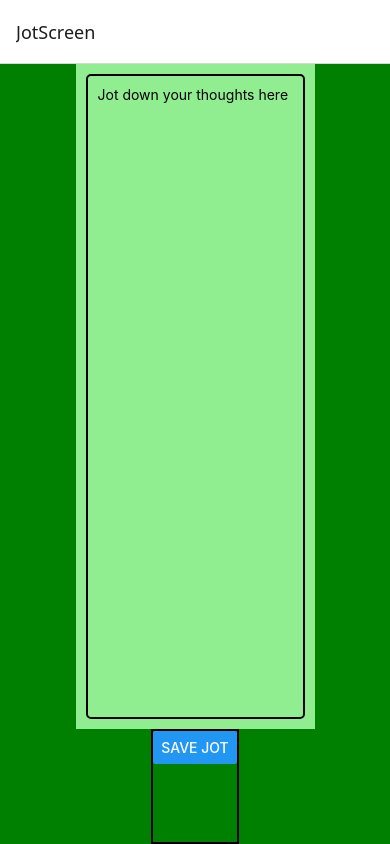
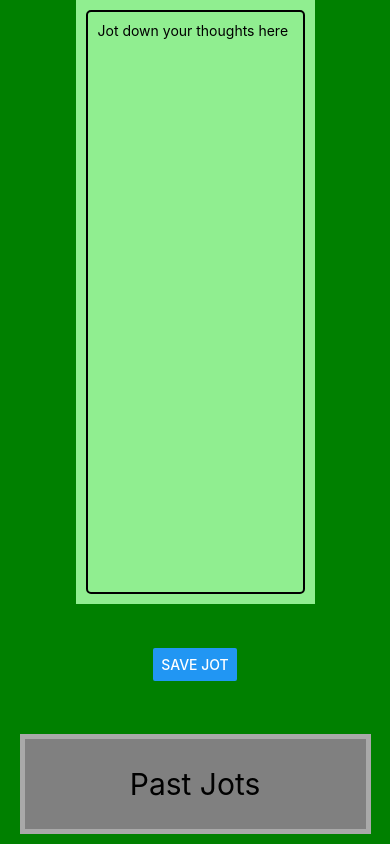
Before and after one commit to AkhilY2027/Jot, a React Native app: screen /JotScreen in a window 390 px wide. Built offline with nearby package versions, Linux system fonts and the light colour scheme.

Commit message:
Added styling to Transitioning Buttons

```diff
--- a/App.js
+++ b/App.js
@@ -1,14 +1,3 @@
-import { StyleSheet,
-	Text,
-	View,
-	StatusBar,
-	SafeAreaView,
-	KeyboardAvoidingView,
-	Button,
-	TextInput,
-	FlatList} from 'react-native';
-import { useState, useEffect } from 'react';
-import * as FileSystem from 'expo-file-system';
 import { NavigationContainer } from '@react-navigation/native';
 import { createNativeStackNavigator } from '@react-navigation/native-stack'; // Can also do createStackNavigator - more customizable, but more complex + performance-heavy
 import JotScreen from './screens/JotScreen';
@@ -21,53 +10,27 @@ export default function App() {
   return (
 	<NavigationContainer>
 		{/* Rest of app code */}
-		<Stack.Navigator>
+		<Stack.Navigator
+			initialRouteName='JotScreen'
+			screenOptions={{
+				headerShown: false,
+			}}
+		>
 			<Stack.Screen
 				name="JotScreen"
 				component={JotScreen}
+				// options= {{
+				// 	headerShown: false,
+				// }}
 			/>
 			<Stack.Screen
 				name="PastJotsScreen"
 				component={PastJotsScreen}
+				// options= {{
+				// 	headerShown: false,
+				// }}
 			/>
 		</Stack.Navigator>
 	</NavigationContainer>
   );
 }
-
-const styles = StyleSheet.create({
-  container: {
-	flex: 1,
-	backgroundColor: 'green',
-	alignItems: 'center',
-	justifyContent: 'center',
-	paddingTop: StatusBar.currentHeight,
-  },
-  scollingViewContainer: {
-	paddingHorizontal: 16,
-	flex: 1,
-  },
-  buttonContainer: {
-	height: 50,
-  },
-  jotCard: {
-	backgroundColor: 'lightblue',
-	marginVertical: 4,
-	width: '100%',
-	padding: 16,
-	borderRadius: 8,
-	borderWidth: 2,
-  },
-  jotText: {
-	fontSize: 16,
-	color: 'black',
-  },
-  jotDateText: {
-	fontSize: 12,
-	color: 'gray',
-  },
-  jotTimeText: {
-	fontSize: 10,
-	color: 'darkgray',
-  }
-});
--- /dev/null
+++ b/components/TransitionButton.js
@@ -0,0 +1,35 @@
+import { Pressable, StyleSheet, Text} from 'react-native';
+
+export default function TransitionButton({ text, onPress }) {
+	return (
+		<Pressable
+			onPress={onPress}
+			style={styles.transitionButtonContainer}
+		>
+			<Text style={styles.buttonText}>{text}</Text>
+		</Pressable>
+	);
+}
+
+const styles = StyleSheet.create({
+	buttonText: {
+		fontSize: 30,
+		textAlign: 'center',
+		textAlignVertical: 'center',
+		flex: 1,
+		width: '100%',
+	},
+	transitionButtonContainer: {
+		height: 100,
+		width: '90%',
+		flexDirection: 'row',
+		borderWidth: 5,
+		borderColor: 'darkgray',
+		padding: 10,
+		backgroundColor: 'gray',
+		alignItems: 'center',
+		justifyContent: 'center',
+		margin: 10,
+		marginHorizontal: 10,
+	},
+})
--- a/screens/JotScreen.js
+++ b/screens/JotScreen.js
@@ -6,12 +6,14 @@ import { StyleSheet,
 	KeyboardAvoidingView,
 	Button,
 	TextInput,
-	FlatList} from 'react-native';
+	FlatList,
+	Pressable} from 'react-native';
+import TransitionButton from '../components/TransitionButton';
 import { useState, useEffect } from 'react';
 // import * as RNFS from 'react-native-fs';
 import * as FileSystem from 'expo-file-system';
 
-export default function JotScreen() {
+export default function JotScreen( { navigation } ) {
 	const [writeJot, setWriteJot] = useState('');
 
 	const saveJot = async () => {
@@ -65,7 +67,7 @@ export default function JotScreen() {
 			onChangeText={setWriteJot}
 		/>
 	  </KeyboardAvoidingView>
-	  <View style={styles.submitButtonContainer}>
+	  <View style={styles.saveButtonContainer}>
 		{/* Here, add a button that says "Submit" */}
 		<Button
 		title="Save Jot"
@@ -74,6 +76,12 @@ export default function JotScreen() {
 		}}
 		/>
 	  </View>
+	  <TransitionButton
+	  	text="Past Jots"
+		onPress={() => {
+			navigation.navigate('PastJotsScreen');
+		}}
+	  />
 	</SafeAreaView>
   );
 }
@@ -84,7 +92,7 @@ const styles = StyleSheet.create({
 	backgroundColor: 'green',
 	alignItems: 'center',
 	justifyContent: 'center',
-	paddingTop: StatusBar.currentHeight,
+	paddingTop: StatusBar.currentHeight / 2,
   },
   textBoxContainer: {
 	flexDirection: 'row',
@@ -111,8 +119,12 @@ const styles = StyleSheet.create({
 	minHeight: 100,
 	color: 'black',
   },
-  submitButtonContainer: {
-	flex: 0.5,
-	borderWidth: 2,
-  }
+  saveButtonContainer: {
+	height: 100,
+	alignItems: 'center',
+	justifyContent: 'center',
+	padding: 10,
+	margin: 10,
+	width: '100%',
+  },
 });
--- a/screens/PastJotsScreen.js
+++ b/screens/PastJotsScreen.js
@@ -7,11 +7,12 @@ import { StyleSheet,
 	Button,
 	TextInput,
 	FlatList} from 'react-native';
+import TransitionButton from '../components/TransitionButton';
 import { useState, useEffect } from 'react';
 // import * as RNFS from 'react-native-fs'; - Does not work with Expo
 import * as FileSystem from 'expo-file-system';
 
-export default function PastJotsScreen() {
+export default function PastJotsScreen( { navigation } ) {
 	const [jots, setJots] = useState([]);
 
 	const loadJots = async () => {
@@ -60,6 +61,7 @@ export default function PastJotsScreen() {
   return (
 	<SafeAreaView style={styles.container}>
 	  <StatusBar style="auto" />
+	  {/* Create a button to delete all jots */}
 	  <View style={styles.buttonContainer}>
 		<Button
 		title="Delete all Jots"
@@ -89,7 +91,12 @@ export default function PastJotsScreen() {
 			keyExtractor={(item) => item.id}
 		/>
 	  </View>
-	  {/* Create a button to delete all jots */}
+	  <TransitionButton
+	  	text="Jot!"
+		onPress={() => {
+			navigation.navigate('JotScreen');
+		}}
+	  />
 	</SafeAreaView>
   );
 }
@@ -105,6 +112,7 @@ const styles = StyleSheet.create({
   scollingViewContainer: {
 	paddingHorizontal: 16,
 	flex: 1,
+	width: '100%',
   },
   buttonContainer: {
 	height: 50,
```
Also changed, not shown: 1 other file (tests, documents, lock files or other folders).
